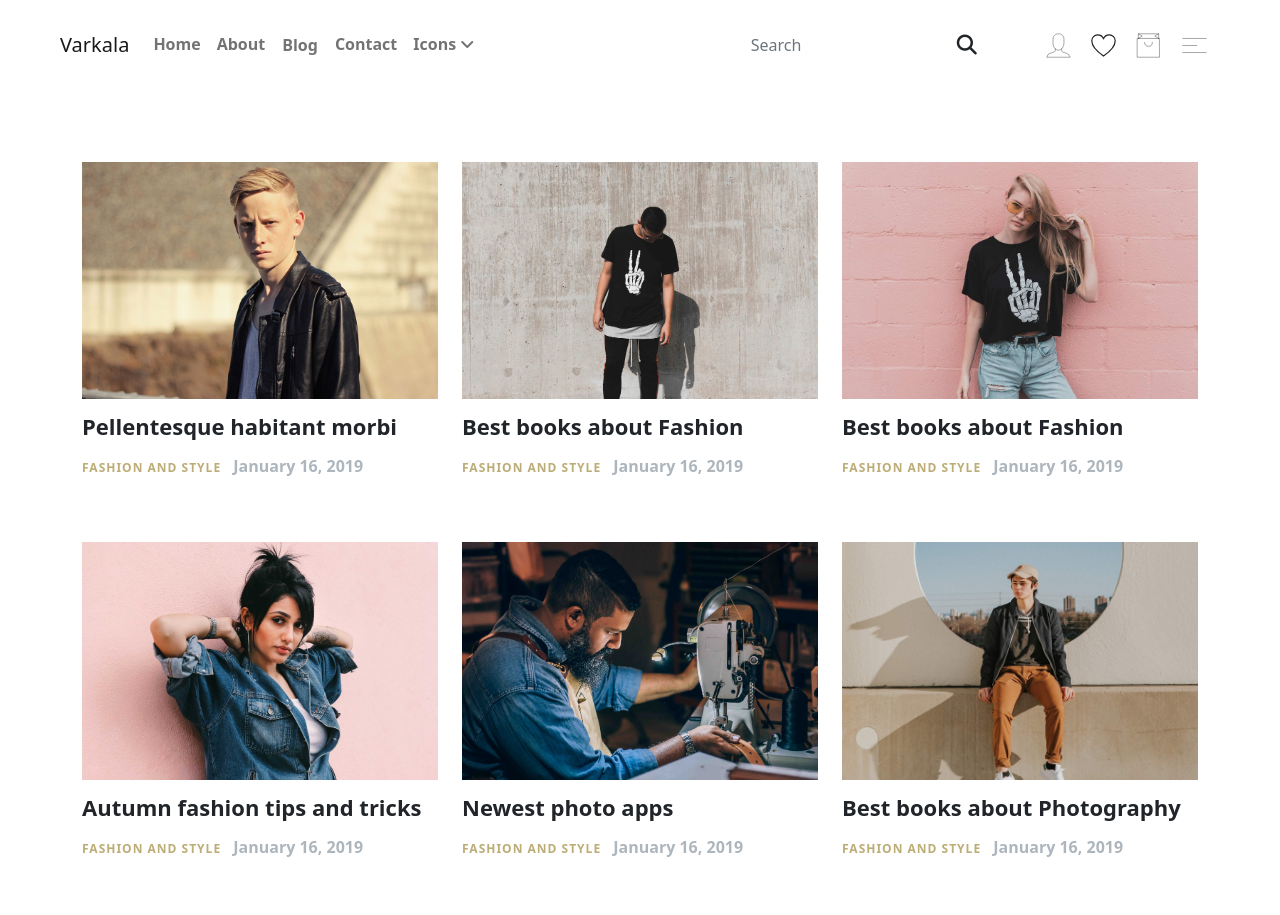
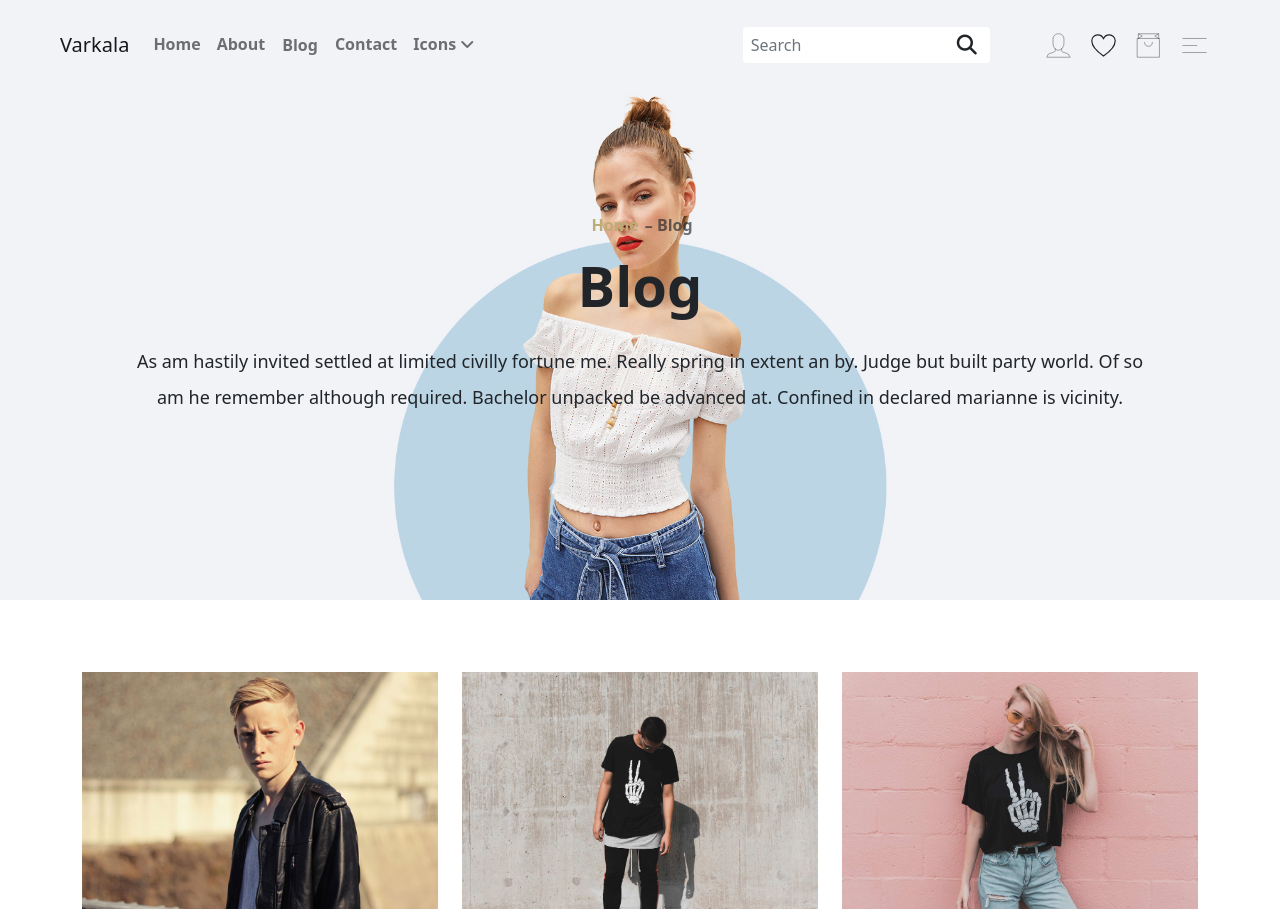
Before and after one commit to Orxan2/P122-Front-Project, a website: page blog.html in a window 1280 px wide. Shown: the top 915 px of the page. Drawn offline with nearby package versions, Linux system fonts and the light colour scheme.

Commit message:
BlogISReadyWithoutResponsive

```diff
--- a/assets/js/main.js
+++ b/assets/js/main.js
@@ -1,4 +1,7 @@
 $(document).ready(function () {
+
+
+
     $('.product-card').each(function (index, element) {
         element = this;
         const stars = element.children[1].children[1].children[1];
@@ -82,19 +85,21 @@ $(document).ready(function () {
 
     //basket
     $('.addbasket > a').each(function (index, element) {
-        element == this;
+        element = this;
 
 
         $(element).on('click', () => {
             let productDatas = JSON.parse(localStorage.getItem('product'));
             let productCount = $('header .quantity');
+            let totalPrice = document.querySelector('.mymodal .total-price');
+            let sum = 0;
             // productCount.css('display', 'block');
 
             let product = {
                 id: index + 1,
                 name: $(element).parent().parent().next().children()[0].innerText,
                 quantity: 1,
-                price: $(element).parent().parent().next().children()[1].children[0].innerText,
+                price: parseFloat($(element).parent().parent().next().children()[1].children[0].innerText.replace("$", "")),
                 path: $(element).parent().parent().children()[0].getAttribute('src')
             }
             if (productDatas == null) {
@@ -119,7 +124,7 @@ $(document).ready(function () {
             console.log(productCount[0]);
             productCount[0].innerHTML = productDatas.length;
 
-          $(productDatas).each(function(index, element) {
+            $(productDatas).each(function (index, element) {
                 const modalBody = document.querySelector('.mymodal .mymodal-body');
                 const modalProduct = document.createElement('div');
                 const modalImageBox = document.createElement('div');
@@ -141,7 +146,7 @@ $(document).ready(function () {
 
                 mymodalTitle.innerText = element.name;
                 mymodalQuantity.innerText = `quantity : ${element.quantity}`;
-            mymodalPrice.innerText = element.price;
+                mymodalPrice.innerText = `$${element.price.toFixed(2)}`;
                 $(modalImage).attr('src', element.path);
 
 
@@ -156,9 +161,12 @@ $(document).ready(function () {
 
                 $(modalProduct).appendTo(modalBody);
 
+                sum+=element.price;
             })
 
-
+            //   console.log(productDatas.);
+            console.log(totalPrice);
+            totalPrice.innerHTML = `$${sum.toFixed(2)}`;
 
 
         });
@@ -169,3 +177,17 @@ $(document).ready(function () {
 
 
 });
+window.addEventListener('scroll',function(params) {
+    console.log(window.scrollY);
+    $('.myparallax').css('transform',`translate3d(0,${-window.scrollY}px,0)`);
+    $('#blog-home').css('transform',`translate3d(0,${-window.scrollY}px,0)`);
+    if (window.scrollY >= 600) {
+        $('.myparallax').css('visibility','hidden');
+    } else {
+        $('.myparallax').css('visibility','visible');
+    }
+
+});
+function myFunc(total, num) {
+    return total + num;
+}
--- a/assets/scss/blog.scss
+++ b/assets/scss/blog.scss
@@ -26,7 +26,8 @@ body {
         &__title {
             font-weight: 700;
             font-size: 22px;
-            line-height: 2.5;
+            // line-height: 2.5;
+            // margin: 3rem 0;
             color: $contact-hover-text;
             transition: color 0.3s linear;
 
@@ -49,4 +50,59 @@ body {
         color: $contact-hover-text;
         font-weight: 700;
     }
+
+    section#blog-home {
+        height: 600px;
+        position: relative;
+        background-image: url(../images/blog-home.jpg);
+        background-position: center;
+        background-repeat: no-repeat;
+        background-attachment: fixed;
+        background-size: cover;
+        padding-top: 150px;
+
+        .blog-slogan {
+            p {
+                font-size: 18px;
+                font-weight: 500;
+                line-height: 2;
+                padding: 0 40px;
+            }
+            .list-group {
+                a {
+                    font-weight: 600;
+                }
+
+                a:not(.disabled) {
+                    color: $summer-color;
+                    transition: color 0.3s linear;
+
+                    &:hover {
+                        color: $head-link-hovered;
+                        text-decoration: underline;
+                    }
+                }
+                a.disabled {
+                    position: relative;
+                    color: $contact-hover-text;
+
+                }
+            }
+        }
+    }
+
+    .myparallax {
+        position: absolute;
+        overflow: hidden;
+        top: 0;
+        right: 0;
+        bottom: 0;
+        left: 0;
+        // width: 100%;
+        height: 600px;
+
+        img {
+            width: 100%;
+        }
+    }
 }
--- a/assets/scss/style.scss
+++ b/assets/scss/style.scss
@@ -51,7 +51,6 @@ body {
                 background-color: black;
                 color: white;
                 display: flex;
-                // display: none;
             }
         }
     }
--- a/blog.html
+++ b/blog.html
@@ -106,7 +106,7 @@
     </div>
 
 
-    <header>
+    <header class="position-absolute start-0 w-100 bg-transparent">
         <nav class="navbar navbar-expand-lg navbar-light px-5 py-4">
             <div class="container-fluid">
                 <a class="navbar-brand" href="#">Varkala</a>
@@ -190,124 +190,163 @@
 
 
     <main>
+        <div class="myparallax">
+            <img src="assets/images/blog-home.jpg" alt="">
+        </div>
+
+        <section id="blog-home">
+            <div class="container">
+                <div class="row py-md-5">
+                    <div class="col-12">
+                       <div class="blog-slogan">
+                        <ul class="list-group list-group-horizontal justify-content-center">
+                            <li class="list-group-item bg-transparent border-0 px-1"><a class="btn px-0">Home</a></li>
+                            <li class="list-group-item bg-transparent border-0 px-0"><a class="btn disabled px-0"><span>&#x2013;</span> Blog</a></li>
+                        </ul>
+                        <h1 class="text-center fw-bold mb-4 display-4">Blog</h1>
+                        <p class="text-center">As am hastily invited settled at limited civilly fortune me. Really spring in extent an by.
+                            Judge but built party world. Of so am he remember although required. Bachelor unpacked be
+                            advanced at. Confined in declared marianne is vicinity.</p>
+                       </div>
+                    </div>
+                </div>
+            </div>
+        </section>
 
         <section>
             <div class="container">
                 <div class="row py-5">
-                    <div class="col-4 py-4">
+                    <div class="col-12 col-sm-6 col-lg-4  py-4">
                         <div class="blog-card">
                             <div class="blog-card__header">
-                                <a href="#"><img src="assets/images/blog-image1.jpg" class="w-100" alt="blond-boy" /></a>
+                                <a href="#"><img src="assets/images/blog-image1.jpg" class="w-100"
+                                        alt="blond-boy" /></a>
                             </div>
-                            <div class="blog-card__body">
+                            <div class="blog-card__body py-2">
                                 <a href="" class="blog-card__title">Pellentesque habitant morbi</a>
                             </div>
                             <div class="blog-card__footer">
-                               <p> <a href="" class="blog-card__footer--style">fashion and style</a> <span class="blog-card__footer--muted">January 16, 2019</span></p>
+                                <p> <a href="" class="blog-card__footer--style">fashion and style</a> <span
+                                        class="blog-card__footer--muted">January 16, 2019</span></p>
                             </div>
                         </div>
                     </div>
-                    <div class="col-4 py-4">
+                    <div class="col-12 col-sm-6 col-lg-4  py-4">
                         <div class="blog-card">
                             <div class="blog-card__header">
-                                <a href="#"><img src="assets/images/blog-image2.jpg" class="w-100" alt="darkhaired-boy" /></a>
+                                <a href="#"><img src="assets/images/blog-image2.jpg" class="w-100"
+                                        alt="darkhaired-boy" /></a>
                             </div>
-                            <div class="blog-card__body">
+                            <div class="blog-card__body py-2">
                                 <a href="" class="blog-card__title">Best books about Fashion</a>
                             </div>
                             <div class="blog-card__footer">
-                               <p> <a href="" class="blog-card__footer--style">fashion and style</a> <span class="blog-card__footer--muted">January 16, 2019</span></p>
+                                <p> <a href="" class="blog-card__footer--style">fashion and style</a> <span
+                                        class="blog-card__footer--muted">January 16, 2019</span></p>
                             </div>
                         </div>
                     </div>
-                    <div class="col-4 py-4">
+                    <div class="col-12 col-sm-6 col-lg-4  py-4">
                         <div class="blog-card">
                             <div class="blog-card__header">
-                                <a href="#"><img src="assets/images/blog-image3.jpg" class="w-100" alt="blonde-girl" /></a>
+                                <a href="#"><img src="assets/images/blog-image3.jpg" class="w-100"
+                                        alt="blonde-girl" /></a>
                             </div>
-                            <div class="blog-card__body">
+                            <div class="blog-card__body py-2">
                                 <a href="" class="blog-card__title">Best books about Fashion</a>
                             </div>
                             <div class="blog-card__footer">
-                               <p> <a href="" class="blog-card__footer--style">fashion and style</a> <span class="blog-card__footer--muted">January 16, 2019</span></p>
+                                <p> <a href="" class="blog-card__footer--style">fashion and style</a> <span
+                                        class="blog-card__footer--muted">January 16, 2019</span></p>
                             </div>
                         </div>
                     </div>
-                    <div class="col-4 py-4">
+                    <div class="col-12 col-sm-6 col-lg-4  py-4">
                         <div class="blog-card">
                             <div class="blog-card__header">
-                                <a href="#"><img src="assets/images/blog-image4.jpg" class="w-100" alt="darkhaired-girl" /></a>
+                                <a href="#"><img src="assets/images/blog-image4.jpg" class="w-100"
+                                        alt="darkhaired-girl" /></a>
                             </div>
-                            <div class="blog-card__body">
+                            <div class="blog-card__body py-2">
                                 <a href="" class="blog-card__title">Autumn fashion tips and tricks</a>
                             </div>
                             <div class="blog-card__footer">
-                               <p> <a href="" class="blog-card__footer--style">fashion and style</a> <span class="blog-card__footer--muted">January 16, 2019</span></p>
+                                <p> <a href="" class="blog-card__footer--style">fashion and style</a> <span
+                                        class="blog-card__footer--muted">January 16, 2019</span></p>
                             </div>
                         </div>
                     </div>
-                    <div class="col-4 py-4">
+                    <div class="col-12 col-sm-6 col-lg-4  py-4">
                         <div class="blog-card">
                             <div class="blog-card__header">
                                 <a href="#"><img src="assets/images/blog-image5.jpg" class="w-100" alt="worker" /></a>
                             </div>
-                            <div class="blog-card__body">
+                            <div class="blog-card__body py-2">
                                 <a href="" class="blog-card__title">Newest photo apps</a>
                             </div>
                             <div class="blog-card__footer">
-                               <p> <a href="" class="blog-card__footer--style">fashion and style</a> <span class="blog-card__footer--muted">January 16, 2019</span></p>
+                                <p> <a href="" class="blog-card__footer--style">fashion and style</a> <span
+                                        class="blog-card__footer--muted">January 16, 2019</span></p>
                             </div>
                         </div>
                     </div>
-                    <div class="col-4 py-4">
+                    <div class="col-12 col-sm-6 col-lg-4  py-4">
                         <div class="blog-card">
                             <div class="blog-card__header">
-                                <a href="#"><img src="assets/images/blog-image6.jpg" class="w-100" alt="model-boy" /></a>
+                                <a href="#"><img src="assets/images/blog-image6.jpg" class="w-100"
+                                        alt="model-boy" /></a>
                             </div>
-                            <div class="blog-card__body">
+                            <div class="blog-card__body py-2">
                                 <a href="" class="blog-card__title">Best books about Photography</a>
                             </div>
                             <div class="blog-card__footer">
-                               <p> <a href="" class="blog-card__footer--style">fashion and style</a> <span class="blog-card__footer--muted">January 16, 2019</span></p>
+                                <p> <a href="" class="blog-card__footer--style">fashion and style</a> <span
+                                        class="blog-card__footer--muted">January 16, 2019</span></p>
                             </div>
                         </div>
                     </div>
-                    <div class="col-4 py-4">
+                    <div class="col-12 col-sm-6 col-lg-4  py-4">
                         <div class="blog-card">
                             <div class="blog-card__header">
-                                <a href="#"><img src="assets/images/blog-image2.jpg" class="w-100" alt="darkhaired-boy" /></a>
+                                <a href="#"><img src="assets/images/blog-image2.jpg" class="w-100"
+                                        alt="darkhaired-boy" /></a>
                             </div>
-                            <div class="blog-card__body">
+                            <div class="blog-card__body py-2">
                                 <a href="" class="blog-card__title">Best books about Fashion</a>
                             </div>
                             <div class="blog-card__footer">
-                               <p> <a href="" class="blog-card__footer--style">fashion and style</a> <span class="blog-card__footer--muted">January 16, 2019</span></p>
+                                <p> <a href="" class="blog-card__footer--style">fashion and style</a> <span
+                                        class="blog-card__footer--muted">January 16, 2019</span></p>
                             </div>
                         </div>
                     </div>
-                    <div class="col-4 py-4">
+                    <div class="col-12 col-sm-6 col-lg-4  py-4">
                         <div class="blog-card">
                             <div class="blog-card__header">
-                                <a href="#"><img src="assets/images/blog-image1.jpg" class="w-100" alt="blond-boy" /></a>
+                                <a href="#"><img src="assets/images/blog-image1.jpg" class="w-100"
+                                        alt="blond-boy" /></a>
                             </div>
-                            <div class="blog-card__body">
+                            <div class="blog-card__body py-2">
                                 <a href="" class="blog-card__title">Pellentesque habitant morbi</a>
                             </div>
                             <div class="blog-card__footer">
-                               <p> <a href="" class="blog-card__footer--style">fashion and style</a> <span class="blog-card__footer--muted">January 16, 2019</span></p>
+                                <p> <a href="" class="blog-card__footer--style">fashion and style</a> <span
+                                        class="blog-card__footer--muted">January 16, 2019</span></p>
                             </div>
                         </div>
                     </div>
-                    <div class="col-4 py-4">
+                    <div class="col-12 col-sm-6 col-lg-4  py-4">
                         <div class="blog-card">
                             <div class="blog-card__header">
-                                <a href="#"><img src="assets/images/blog-image3.jpg" class="w-100" alt="blonde-girl" /></a>
+                                <a href="#"><img src="assets/images/blog-image3.jpg" class="w-100"
+                                        alt="blonde-girl" /></a>
                             </div>
-                            <div class="blog-card__body">
+                            <div class="blog-card__body py-2">
                                 <a href="" class="blog-card__title">Best books about Fashion</a>
                             </div>
                             <div class="blog-card__footer">
-                               <p> <a href="" class="blog-card__footer--style">fashion and style</a> <span class="blog-card__footer--muted">January 16, 2019</span></p>
+                                <p> <a href="" class="blog-card__footer--style">fashion and style</a> <span
+                                        class="blog-card__footer--muted">January 16, 2019</span></p>
                             </div>
                         </div>
                     </div>
```
Also changed, not shown: index.html (+6 -6 lines), assets/css/blog.css, assets/css/blog.min.css, assets/images/blog-home.jpg (added), 4 other files. Lines whose indentation alone changed are shown as unchanged.
